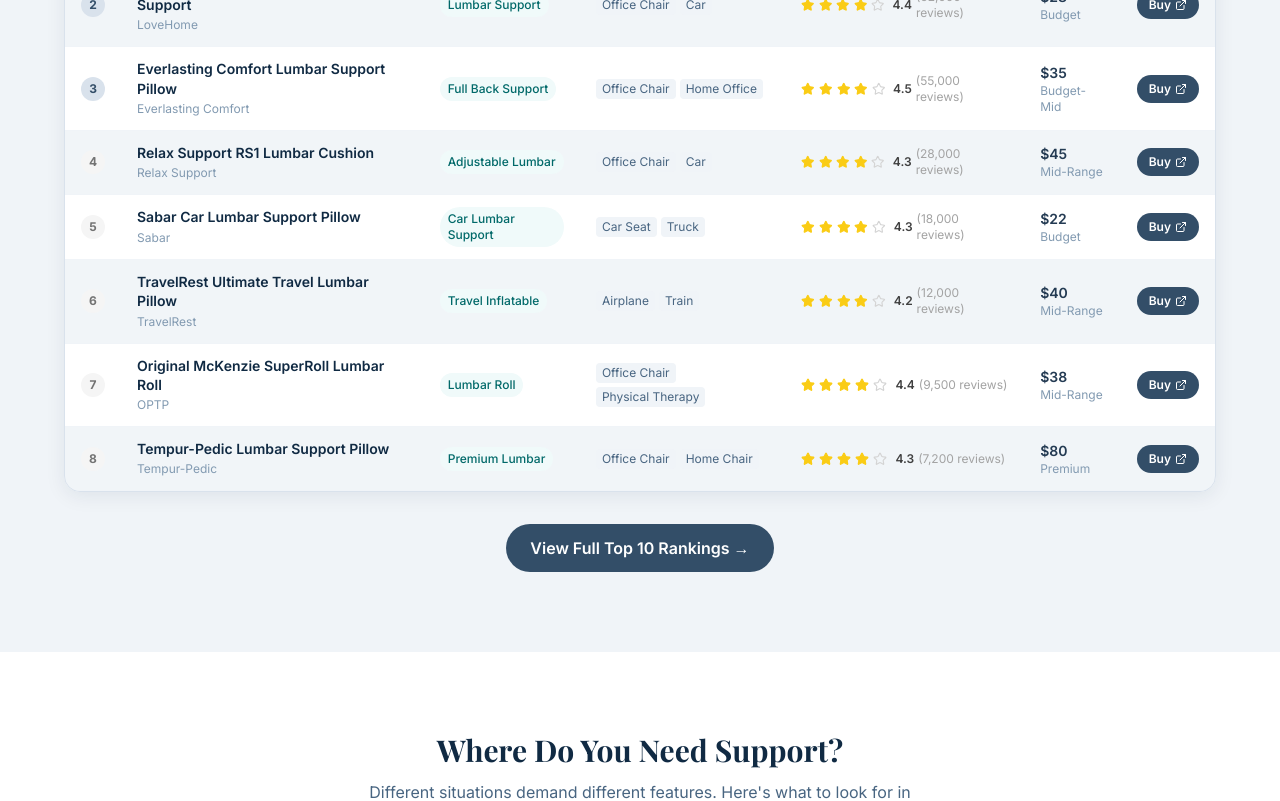
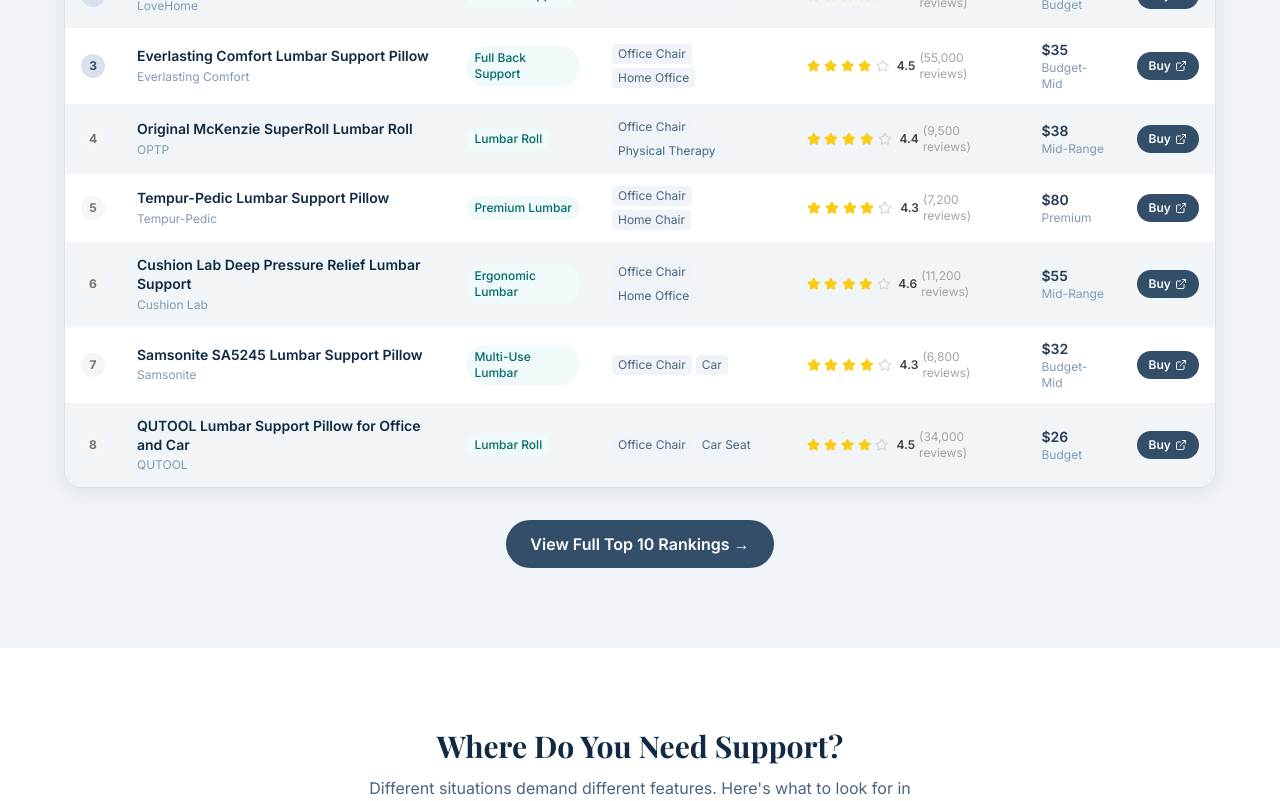
Before and after one commit to claudeemail6021-alt/lumbarcushion, a Next.js app: page / in a window 1280 px wide. Shown: the part 1240-2041 px from the top of the page. Built offline with nearby package versions, Linux system fonts and the light colour scheme; a web font is replaced by a local one.

Commit message:
🗑️ Remove 3 discontinued products (Relax Support RS1, Sabar Car, TravelRest) + renumber ranks 1-13

```diff
--- a/src/data/products.ts
+++ b/src/data/products.ts
@@ -122,93 +122,6 @@
     featured: true,
   },
   {
-    id: "4",
-    slug: "relax-support-rs1-lumbar-cushion",
-    name: "Relax Support RS1 Lumbar Cushion",
-    brand: "Relax Support",
-    asin: "B00L7JQNLU",
-    price: "$45",
-    priceRange: "Mid-Range",
-    rating: 4.3,
-    reviewCount: 28000,
-    shortDescription: "A medium-firm adjustable lumbar cushion with a uniquely soft outer layer over a firmer core — giving you the best of both support styles in one product.",
-    cushionType: "Adjustable Lumbar",
-    material: "Dual-Density Foam",
-    bestFor: ["Office Chair", "Car", "Travel", "Home"],
-    pros: ["Dual-density design: firm core, soft outer", "Adjustable height with internal strap", "Works for car, office, and travel", "Excellent durability", "Multiple firmness options available"],
-    cons: ["Higher price than entry-level cushions", "Internal adjustment can be fiddly", "Bulkier than minimalist options"],
-    featureBreakdown: {
-      "Dual-Density Construction": "Soft velour-covered outer layer for initial comfort, over a firm memory foam core for structural support. Prevents the 'hammock effect' common in overly soft cushions.",
-      "Height Adjustment": "Internal strap lets you shift the cushion's position on the chair back without removing and repositioning — useful when switching between sitting postures throughout the day.",
-    },
-    whoItsFor: "Those who find single-density cushions either too hard or too soft. Ideal for people who alternate between upright sitting and more relaxed postures.",
-    notFor: "Minimalists or budget shoppers. The adjustment features add complexity that some users find unnecessary.",
-    howToUse: "Set the internal strap to place the cushion at lumbar height. Use the external strap to secure to the chair. Adjust height via the internal strap as needed throughout the day.",
-    faq: [
-      { question: "What makes dual-density worth the extra cost?", answer: "Single-density foam forces a compromise between softness and support. Dual-density gives you immediate surface comfort while the firm core prevents your back from sinking through the cushion over hours of use." },
-    ],
-    imageUrl: "",
-    rank: 4,
-  },
-  {
-    id: "5",
-    slug: "sabar-car-lumbar-support",
-    name: "Sabar Car Lumbar Support Pillow",
-    brand: "Sabar",
-    asin: "B08HGXV5GF",
-    price: "$22",
-    priceRange: "Budget",
-    rating: 4.3,
-    reviewCount: 18000,
-    shortDescription: "Specifically designed for car seats with a narrow profile, headrest-compatible strap routing, and a shape that works with bucket seats' natural contour.",
-    cushionType: "Car Lumbar Support",
-    material: "Memory Foam",
-    bestFor: ["Car Seat", "Truck", "Van", "Long Drives"],
-    pros: ["Designed specifically for cars and trucks", "Narrow profile fits bucket seats", "Car-compatible strap routing", "Very affordable", "Reduces driver fatigue on long trips"],
-    cons: ["Not as versatile for office chairs", "Smaller than general-purpose cushions", "Less supportive for severe back pain"],
-    featureBreakdown: {
-      "Car-Specific Design": "Narrower profile and deeper contour designed for bucket car seats rather than flat office chairs. The strap routes around the headrest post rather than over the seat back.",
-      "Driver Fatigue Reduction": "Proper lumbar support reduces the muscle tension that causes driver fatigue, improving alertness and comfort on long journeys.",
-    },
-    whoItsFor: "Drivers and passengers who experience lower back pain on commutes or long road trips. Delivery drivers and truck drivers who spend most of their day in a vehicle.",
-    notFor: "Primary office chair use. The car-specific design is less effective on flat office chair backs.",
-    howToUse: "Route the strap through or around the headrest post. Center the cushion at your lower back. For cars without adjustable headrests, use the secondary velcro attachment.",
-    faq: [
-      { question: "Does it work in a truck?", answer: "Yes — the car-specific design works well in trucks, SUVs, and vans. The strap system accommodates larger seat backs common in trucks." },
-    ],
-    imageUrl: "",
-    rank: 5,
-  },
-  {
-    id: "6",
-    slug: "travelrest-ultimate-lumbar-travel",
-    name: "TravelRest Ultimate Travel Lumbar Pillow",
-    brand: "TravelRest",
-    asin: "B004FPUTVC",
-    price: "$40",
-    priceRange: "Mid-Range",
-    rating: 4.2,
-    reviewCount: 12000,
-    shortDescription: "The only lumbar cushion on our list designed specifically for air travel — inflatable for compact packing, with a sling design that attaches to the airplane seat tray.",
-    cushionType: "Travel Inflatable",
-    material: "Inflatable TPU",
-    bestFor: ["Airplane", "Train", "Travel", "Car"],
-    pros: ["Packs flat for travel — no bulk in carry-on", "Attaches to airplane seat tray back", "Adjustable inflation for custom firmness", "Works on trains and buses", "Durable TPU material"],
-    cons: ["Not suitable for office chair use", "Inflatable less supportive than foam", "Must inflate/deflate for each use"],
-    featureBreakdown: {
-      "Inflation System": "Valve allows custom inflation from soft to firm. Deflates to about 1 inch thick for packing.",
-      "Tray Table Attachment": "Unique sling design loops over the airplane seat tray in the down position, keeping the pillow at exactly the right height — something no strap-based cushion can replicate on a plane.",
-    },
-    whoItsFor: "Frequent flyers who suffer back pain on long-haul flights. Business travelers who want effective lumbar support without checking a bag.",
-    notFor: "Home or office use. This product is optimized for travel scenarios where foam cushions are impractical.",
-    howToUse: "Inflate to desired firmness. On planes, lower the tray table and loop the sling around the tray edge. The cushion will hang at lumbar height on the seat in front.",
-    faq: [
-      { question: "Does it work on economy class airline seats?", answer: "Yes — designed specifically for economy class seats, where lumbar support is minimal and the tray table attachment is the most reliable anchor point." },
-    ],
-    imageUrl: "",
-    rank: 6,
-  },
-  {
     id: "7",
     slug: "desk-jockey-lumbar-roll",
     name: "Original McKenzie SuperRoll Lumbar Roll",
@@ -235,7 +148,7 @@
       { question: "Why do physical therapists recommend this over other cushions?", answer: "The cylindrical shape provides precise, consistent lumbar support without the risk of over-correcting the curve, which some contoured cushions can do if positioned incorrectly." },
     ],
     imageUrl: "https://m.media-amazon.com/images/I/71C3yhbfCiL._AC_SX679_.jpg",
-    rank: 7,
+    rank: 4,
   },
   {
     id: "8",
@@ -264,7 +177,7 @@
       { question: "Is Tempur-Pedic worth the premium over regular memory foam?", answer: "For chronic pain sufferers, yes — the pressure distribution is noticeably superior. For mild discomfort, the ComfiLife or Everlasting Comfort at a third of the price will likely suffice." },
     ],
     imageUrl: "https://m.media-amazon.com/images/I/61aKilN2BWL._AC_SX679_.jpg",
-    rank: 8,
+    rank: 5,
   },
   {
     id: "9",
@@ -294,7 +207,7 @@
       { question: "Does the non-slip strap work on mesh chairs?", answer: "Yes — the integrated strap is designed to work on both fabric and mesh chair backs, which some single-strap designs struggle with." },
     ],
     imageUrl: "https://m.media-amazon.com/images/I/71WF-lS36YL._AC_SX679_.jpg",
-    rank: 9,
+    rank: 6,
     featured: true,
   },
   {
@@ -324,7 +237,7 @@
       { question: "How does it compare to dedicated car lumbar cushions?", answer: "It works in cars but is less specialized than the Sabar car lumbar. Samsonite's advantage is dual-use — one cushion for office and car, versus buying two specialized options." },
     ],
     imageUrl: "https://m.media-amazon.com/images/I/61fOxTbsa3L._AC_SX679_.jpg",
-    rank: 10,
+    rank: 7,
   },
   {
     id: "11",
@@ -355,7 +268,7 @@
       { question: "Will the foam soften over time?", answer: "High-density memory foam like this is designed to resist permanent compression better than lower-density foam, though all foam gradually softens with years of daily use." },
     ],
     imageUrl: "https://m.media-amazon.com/images/I/61K6JdDXXQL._AC_SX679_.jpg",
-    rank: 11,
+    rank: 8,
   },
   {
     id: "12",
@@ -386,7 +299,7 @@
       { question: "Does the cover come off for washing?", answer: "Yes, the mesh and velvet cover unzips and is machine washable — hand washing is recommended to preserve the velvet texture longer." },
     ],
     imageUrl: "https://m.media-amazon.com/images/I/81RWC2HXP1L._AC_SX679_.jpg",
-    rank: 12,
+    rank: 9,
   },
   {
     id: "13",
@@ -417,7 +330,7 @@
       { question: "Is this suitable for tall or larger individuals?", answer: "The manufacturer specifies it's designed for individuals in the 100–200 lb range; those outside this range may find the fit less precise." },
     ],
     imageUrl: "https://m.media-amazon.com/images/I/71UslZnZlSL._AC_SX679_.jpg",
-    rank: 13,
+    rank: 10,
   },
   {
     id: "14",
@@ -448,7 +361,7 @@
       { question: "Does the gel layer actually feel cooler?", answer: "Gel-infused foam conducts heat away from the contact surface more effectively than standard memory foam, which is why it's commonly used in cushions intended for extended sitting sessions." },
     ],
     imageUrl: "https://m.media-amazon.com/images/I/71UcszLYpjL._AC_SX679_.jpg",
-    rank: 14,
+    rank: 11,
   },
   {
     id: "15",
@@ -479,7 +392,7 @@
       { question: "Is the cover washable?", answer: "Yes, the knit fabric cover is designed to be removable for washing." },
     ],
     imageUrl: "https://m.media-amazon.com/images/I/81Vq5am0+AL._AC_SX679_.jpg",
-    rank: 15,
+    rank: 12,
   },
   {
     id: "16",
@@ -510,7 +423,7 @@
       { question: "Is it durable for regular use?", answer: "The exterior is built from tear-resistant polyester designed for repeated inflation and deflation cycles, though as with any inflatable product, valve seals are the most common wear point over years of heavy use." },
     ],
     imageUrl: "https://m.media-amazon.com/images/I/51T3Aelj8iS._AC_SX679_.jpg",
-    rank: 16,
+    rank: 13,
   },
 ];
 
```
